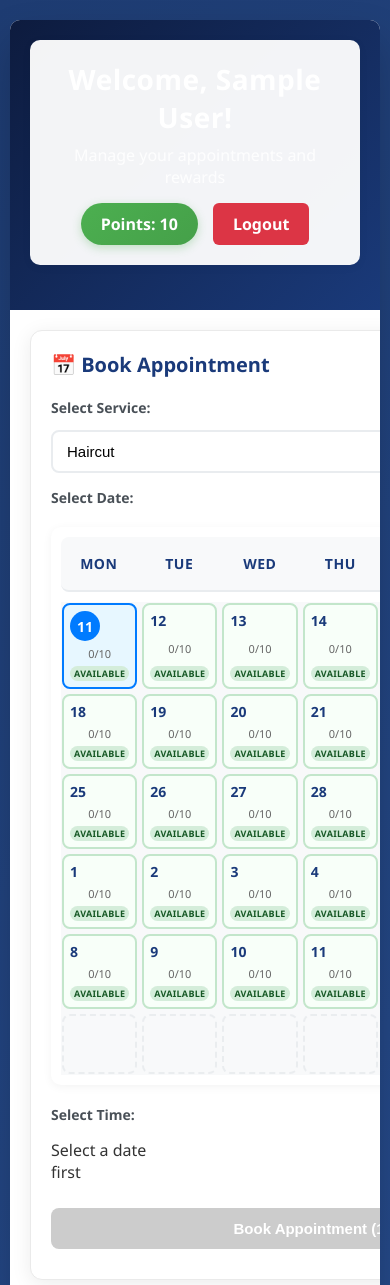
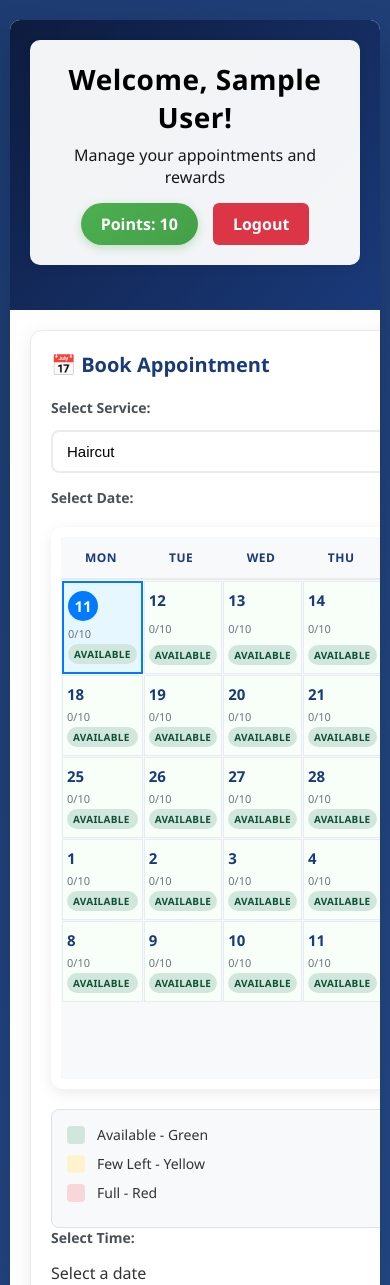
Before and after one commit to digitusadvert-lang/hairsalon, a Flask app: page /dashboard in a window 390 px wide. Shown: the top 1285 px of the page. Run offline with Flask 3, Linux system fonts and the light colour scheme; the visitor is signed in with stand-in values (Sample User, id 1); tables that the repository leaves empty hold one stand-in row (values such as "Sample post").

Commit message:
modify dashboard setup 4.0

```diff
--- a/templates/dashboard.html
+++ b/templates/dashboard.html
@@ -27,7 +27,7 @@
 
         .header {
             background: linear-gradient(135deg, #0d1b3e 0%, #1a3a7a 100%);
-            color: white;
+            color: black;
             padding: 25px 30px;
         }
 
@@ -198,58 +198,21 @@
             background: linear-gradient(135deg, #006699 0%, #004d66 100%) !important;
         }
 
-        /* DESKTOP-FIRST CALENDAR STYLES */
-        .calendar-container {
-            background: white;
-            border-radius: 10px;
-            padding: 15px;
-            margin-bottom: 20px;
-            box-shadow: 0 2px 10px rgba(0,0,0,0.05);
-            width: 100%;
+        /* Calendar styles */
+        .calendar-weekdays {
+            background: #f8f9fa;
         }
 
-        .calendar-weekdays {
-            display: grid;
-            grid-template-columns: repeat(7, 1fr);
-            gap: 5px;
-            margin-bottom: 10px;
-            text-align: center;
-            background: #f8f9fa;
-            border-radius: 8px;
+        .weekday-header {
+            color: #1a3a7a;
+            font-weight: 600;
             padding: 12px 0;
         }
 
-        .weekday-header {
-            font-weight: 600;
-            color: #1a3a7a;
-            padding: 5px;
-            font-size: 14px;
-        }
-
-        .calendar-grid {
-            display: grid;
-            grid-template-columns: repeat(7, 1fr);
-            gap: 5px;
-        }
-
         .calendar-day-cell {
-            min-height: 90px;
-            border: 2px solid #e9ecef;
-            border-radius: 8px;
-            padding: 10px;
-            display: flex;
-            flex-direction: column;
-            justify-content: space-between;
-            align-items: center;
-            cursor: pointer;
-            transition: all 0.2s ease;
+            border: 1px solid #e9ecef;
             background: white;
-        }
-
-        .calendar-day-cell:hover {
-            transform: translateY(-2px);
-            box-shadow: 0 4px 8px rgba(0,0,0,0.1);
-            border-color: #2a5298;
+            transition: all 0.2s;
         }
 
         .calendar-day-cell.today {
@@ -265,62 +228,19 @@
 
         .calendar-day-cell.available {
             background: #f8fff9;
-            border-color: #c3e6cb;
         }
 
         .calendar-day-cell.medium {
             background: #fffcf5;
-            border-color: #ffeaa7;
         }
 
         .calendar-day-cell.full {
             background: #fff8f8;
-            border-color: #f5c6cb;
-        }
-
-        .calendar-empty-cell {
-            min-height: 90px;
-            background: #f8f9fa;
-            border: 2px dashed #dee2e6;
-            border-radius: 8px;
-            opacity: 0.5;
         }
 
         .date-number {
-            font-size: 18px;
+            color: #1a3a7a;
             font-weight: bold;
-            color: #1a3a7a;
-            margin-bottom: 5px;
-        }
-
-        .date-count {
-            font-size: 14px;
-            color: #666;
-            margin-bottom: 5px;
-            font-weight: 500;
-        }
-
-        .date-status {
-            font-size: 12px;
-            font-weight: 600;
-            padding: 3px 8px;
-            border-radius: 12px;
-            text-transform: uppercase;
-        }
-
-        .calendar-day-cell.available .date-status {
-            background: #d4edda;
-            color: #155724;
-        }
-
-        .calendar-day-cell.medium .date-status {
-            background: #fff3cd;
-            color: #856404;
-        }
-
-        .calendar-day-cell.full .date-status {
-            background: #f8d7da;
-            color: #721c24;
         }
 
         /* Time slots */
@@ -467,7 +387,7 @@
             border: 1px solid #f5c6cb !important;
         }
 
-        /* SIMPLE MOBILE FALLBACK - NO COMPLEX ADJUSTMENTS */
+        /* Mobile responsiveness */
         @media (max-width: 768px) {
             body {
                 padding: 10px;
@@ -506,61 +426,12 @@
             .card {
                 padding: 20px;
             }
-
-            /* Simple mobile calendar adjustments */
-            .calendar-container {
-                padding: 10px;
-            }
-
-            .calendar-day-cell {
-                min-height: 70px;
-                padding: 8px;
-            }
-
-            .calendar-empty-cell {
-                min-height: 70px;
-            }
-
-            .date-number {
-                font-size: 16px;
-            }
-
-            .date-count {
-                font-size: 12px;
-            }
-
-            .date-status {
-                font-size: 10px;
-                padding: 2px 6px;
-            }
         }
 
         @media (max-width: 480px) {
             .btn {
                 padding: 12px 20px;
                 font-size: 15px;
-            }
-
-            .calendar-day-cell {
-                min-height: 60px;
-                padding: 6px;
-            }
-
-            .calendar-empty-cell {
-                min-height: 60px;
-            }
-
-            .date-number {
-                font-size: 14px;
-            }
-
-            .date-count {
-                font-size: 11px;
-            }
-
-            .date-status {
-                font-size: 9px;
-                padding: 1px 4px;
             }
         }
     </style>
@@ -609,7 +480,6 @@
                         Select Date:
                     </label>
 
-                    <!-- DESKTOP-FIRST CALENDAR DESIGN -->
                 <div class="calendar-container">
                     <!-- Weekday headers -->
                     <div class="calendar-weekdays">
@@ -624,7 +494,6 @@
 
                     <!-- Calendar grid -->
                     <div class="calendar-grid">
-                            {% if calendar_days %}
                         {% for day in calendar_days %}
                         <div class="calendar-day-cell {{ day.color }} {% if day.is_today %}today{% endif %}"
                              data-date="{{ day.date.isoformat() }}"
@@ -648,13 +517,22 @@
                         {% for i in range(42 - calendar_days|length) %}
                         <div class="calendar-empty-cell"></div>
                         {% endfor %}
-                            {% else %}
-                                <!-- Fallback if no calendar data -->
-                                {% for i in range(42) %}
-                                <div class="calendar-empty-cell"></div>
-                                {% endfor %}
-                            {% endif %}
                     </div>
+                </div>
+
+                <!-- Mobile Legend -->
+                <div class="mobile-legend">
+                    <div class="legend-item">
+                        <span class="legend-color available"></span>
+                        <span>Available - Green</span>
+                    </div>
+                    <div class="legend-item">
+                        <span class="legend-color medium"></span>
+                        <span>Few Left - Yellow</span>
+                    </div>
+                    <div class="legend-item">
+                        <span class="legend-color full"></span>
+                        <span>Full - Red</span>
                     </div>
                 </div>
 
@@ -778,37 +656,6 @@
         let selectedTime = null;
         let selectedService = null;
 
-        function selectDate(date, element) {
-            selectedDate = date;
-
-            // Reset all calendar cells
-            document.querySelectorAll('.calendar-day-cell').forEach(day => {
-                day.classList.remove('selected');
-                // Restore original styling based on status
-                if (day.classList.contains('available')) {
-                    day.style.background = '#f8fff9';
-                    day.style.borderColor = '#c3e6cb';
-                } else if (day.classList.contains('medium')) {
-                    day.style.background = '#fffcf5';
-                    day.style.borderColor = '#ffeaa7';
-                } else if (day.classList.contains('full')) {
-                    day.style.background = '#fff8f8';
-                    day.style.borderColor = '#f5c6cb';
-                } else {
-                    day.style.background = 'white';
-                    day.style.borderColor = '#e9ecef';
-                }
-            });
-
-            // Highlight selected date
-            element.classList.add('selected');
-            element.style.background = '#f0fff4';
-            element.style.borderColor = '#28a745';
-
-            // Load time slots
-            loadTimeSlots(date);
-        }
-
         function loadTimeSlots(date) {
             const container = document.getElementById('time-slots-container');
             container.innerHTML = '<p>Loading time slots...</p>';
@@ -847,17 +694,15 @@
 
             // Reset all time slots
             document.querySelectorAll('.time-slot').forEach(slot => {
-                slot.classList.remove('selected');
                 slot.style.background = '#e8f4fc';
                 slot.style.color = 'inherit';
-                slot.style.borderColor = '#b3e0ff';
+                slot.classList.remove('selected');
             });
 
             // Highlight selected time
             element.classList.add('selected');
             element.style.background = '#3498db';
             element.style.color = 'white';
-            element.style.borderColor = '#2980b9';
 
             // Enable book button
             const bookBtn = document.getElementById('book-btn');
@@ -938,18 +783,53 @@
             selectedService = this.value;
         });
 
-        // Initialize today highlighting
-        document.addEventListener('DOMContentLoaded', function() {
-            const today = new Date();
-            const todayStr = today.toISOString().split('T')[0];
+        // Check screen width and show/hide legend
+        function updateCalendarForMobile() {
+            const legend = document.querySelector('.mobile-legend');
+            if (window.innerWidth <= 768) {
+                if (legend) legend.style.display = 'block';
 
-            document.querySelectorAll('.calendar-day-cell').forEach(cell => {
-                const cellDate = cell.getAttribute('data-date');
-                if (cellDate === todayStr) {
-                    cell.classList.add('today');
+                // Adjust calendar container for mobile
+                const calendarContainer = document.querySelector('.calendar-container');
+                if (calendarContainer) {
+                    calendarContainer.style.padding = '10px';
                 }
+            } else {
+                if (legend) legend.style.display = 'none';
+            }
+        }
+
+        // Run on load and resize
+        window.addEventListener('load', updateCalendarForMobile);
+        window.addEventListener('resize', updateCalendarForMobile);
+
+        // Improved selectDate function for mobile
+        function selectDate(date, element) {
+            selectedDate = date;
+
+            // Reset all calendar cells
+            document.querySelectorAll('.calendar-day-cell').forEach(day => {
+                day.style.border = '1px solid #e0e0e0';
+                day.style.background = '';
+                day.classList.remove('selected');
             });
-        });
+
+            // Highlight selected date
+            element.classList.add('selected');
+            element.style.border = '2px solid #28a745';
+            element.style.background = '#f0fff4';
+
+            // Add box shadow for better visibility
+            element.style.boxShadow = '0 2px 8px rgba(0,0,0,0.1)';
+
+            // Load time slots
+            loadTimeSlots(date);
+
+            // Scroll into view on mobile
+            if (window.innerWidth <= 768) {
+                element.scrollIntoView({ behavior: 'smooth', block: 'nearest' });
+            }
+        }
     </script>
 </body>
 </html>
```
Lines whose indentation alone changed are shown as unchanged.
